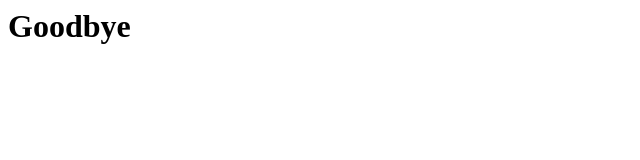
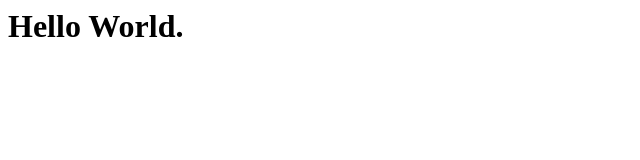
Before and after one commit to lmhitchcock/GitDemo, a plain HTML site: page index.html in a window 1280 px wide. Shown: the whole page, without its empty margins (0-640 px from the left). Drawn offline with Linux system fonts and the light colour scheme.

Commit message:
Hello World

```diff
--- a/index.html
+++ b/index.html
@@ -1,3 +1,3 @@
 <html>
-<h1>Goodbye</h1>
+<h1>Hello World.</h1>
 </html>
```
